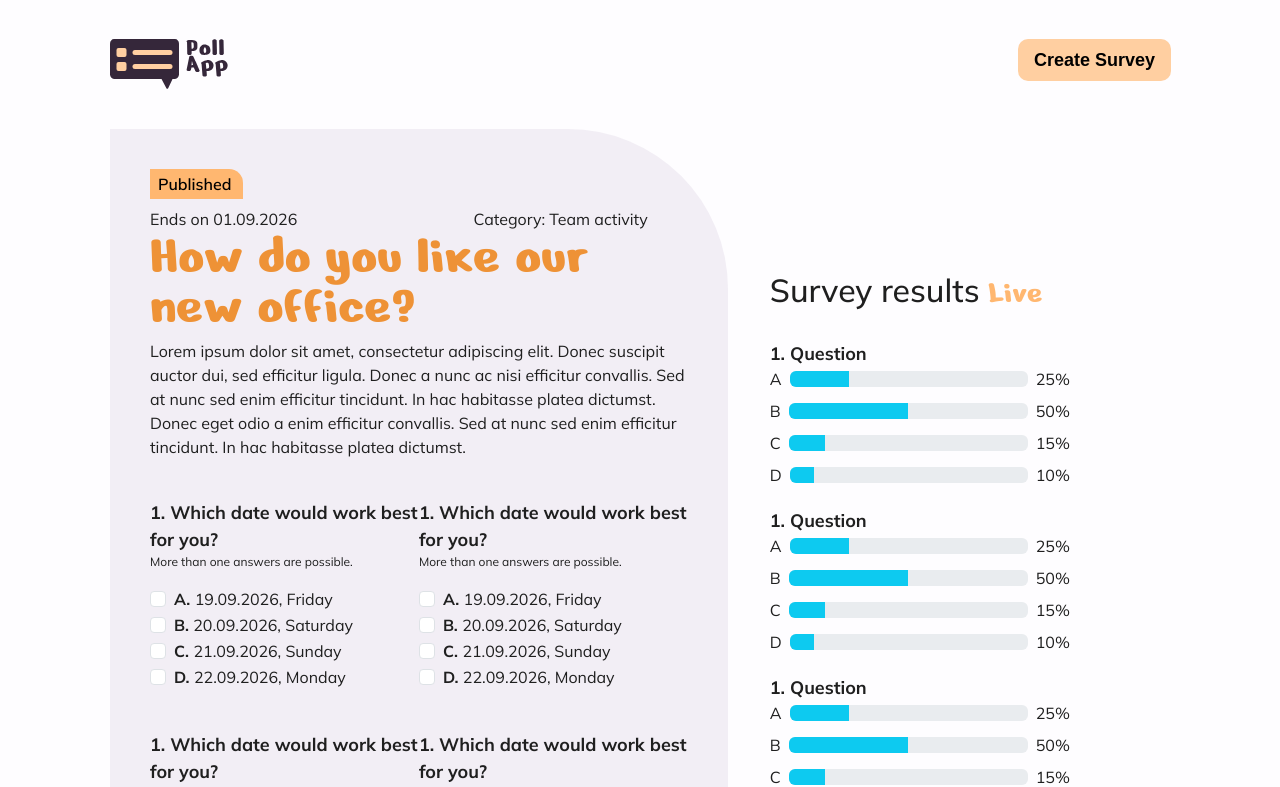
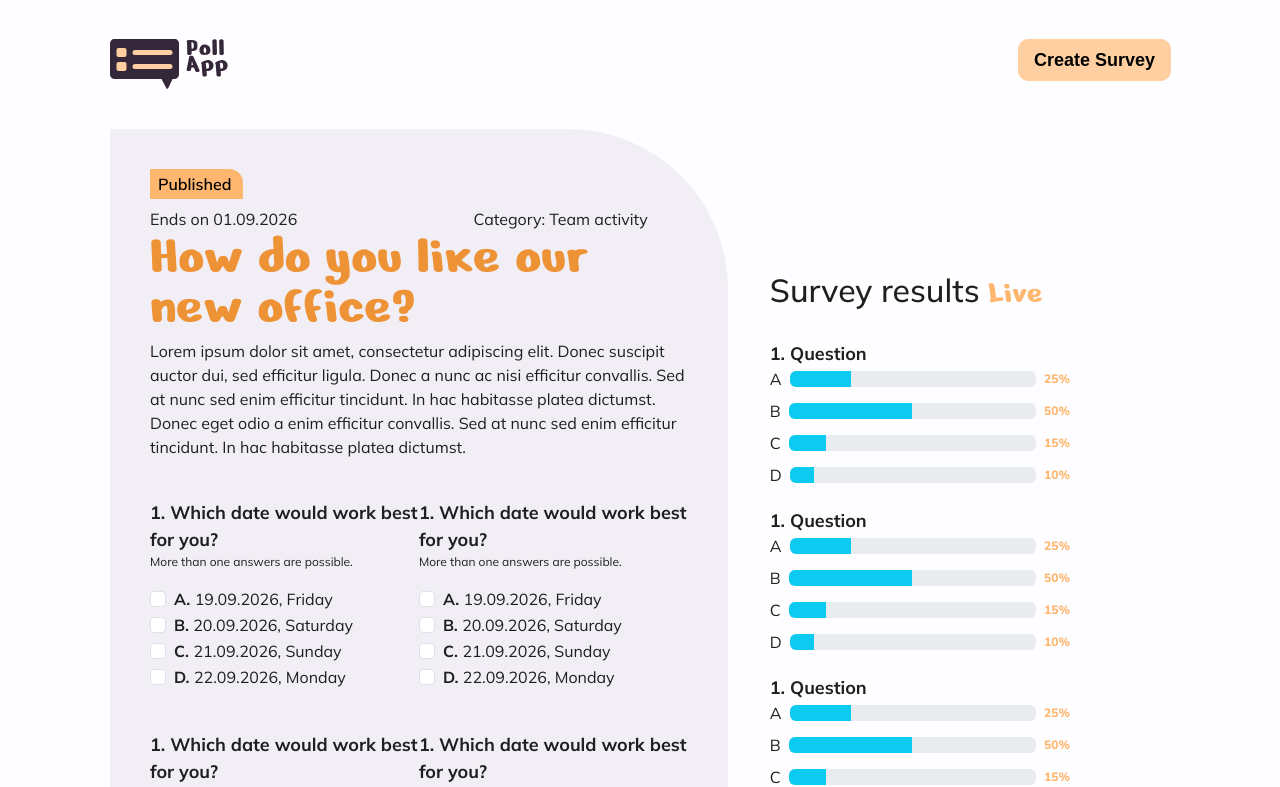
Before and after one commit to SvenWeigel/PollApp, an Angular app: page /survey in a window 1280 px wide. Shown: the top 787 px of the page. Built offline with nearby package versions, Linux system fonts and the light colour scheme; a web font is replaced by a local one.

Commit message:
change: progress bar style

```diff
--- a/src/app/shared/components/survey-view-chart/survey-view-chart.html
+++ b/src/app/shared/components/survey-view-chart/survey-view-chart.html
@@ -5,27 +5,27 @@
         <div class="progress flex-grow-1" role="progressbar" aria-valuenow="25" aria-valuemin="0" aria-valuemax="100">
             <div class="progress-bar bg-info" style="width: 25%"></div>
         </div>
-        <span>25%</span>
+        <span class="progress-percentage">25%</span>
     </div>
     <div class="d-flex align-items-center gap-2">
         <span>B</span>
         <div class="progress flex-grow-1" role="progressbar" aria-valuenow="50" aria-valuemin="0" aria-valuemax="100">
             <div class="progress-bar bg-info" style="width: 50%"></div>
         </div>
-        <span>50%</span>
+        <span class="progress-percentage">50%</span>
     </div>
     <div class="d-flex align-items-center gap-2">
         <span>C</span>
         <div class="progress flex-grow-1" role="progressbar" aria-valuenow="15" aria-valuemin="0" aria-valuemax="100">
             <div class="progress-bar bg-info" style="width: 15%"></div>
         </div>
-        <span>15%</span>
+        <span class="progress-percentage">15%</span>
     </div>
     <div class="d-flex align-items-center gap-2">
         <span>D</span>
         <div class="progress flex-grow-1" role="progressbar" aria-valuenow="10" aria-valuemin="0" aria-valuemax="100">
             <div class="progress-bar bg-info" style="width: 10%"></div>
         </div>
-        <span>10%</span>
+        <span class="progress-percentage">10%</span>
     </div>
 </div>
--- a/src/app/shared/components/survey-view-chart/survey-view-chart.scss
+++ b/src/app/shared/components/survey-view-chart/survey-view-chart.scss
@@ -3,3 +3,10 @@
     font-size: 18px;
     font-weight: 700;
 }
+
+.progress-percentage{
+    font-family: 'Mulish', sans-serif;
+    font-size: 12px;
+    font-weight: 800;
+    color: var(--color--p-o);
+}
```
